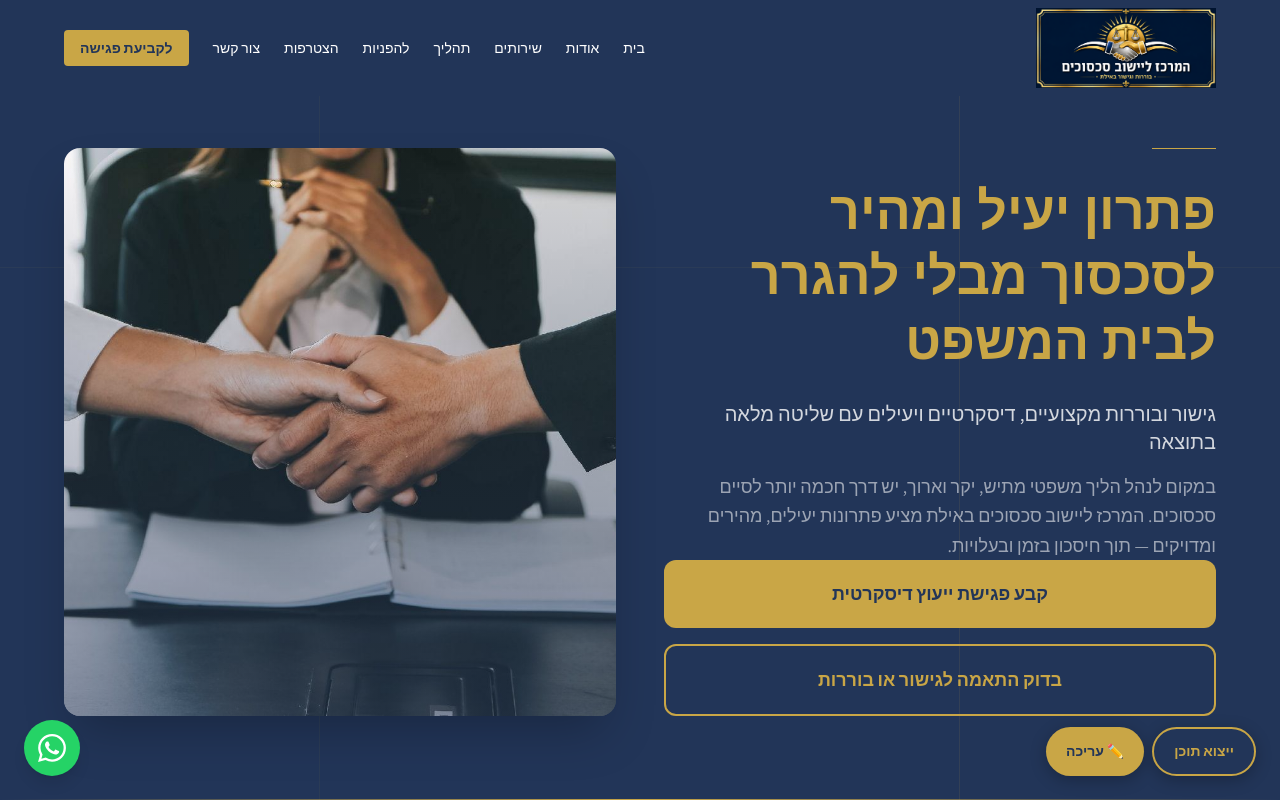
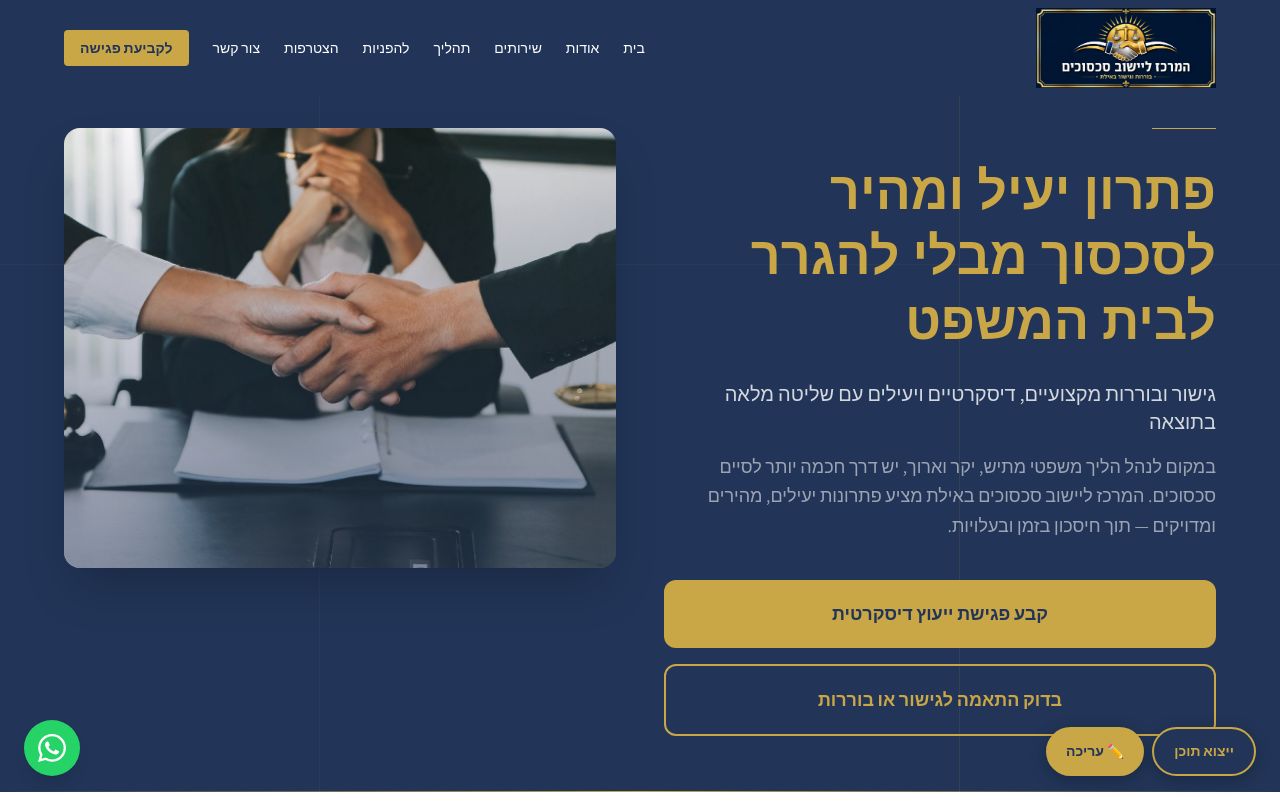
Before and after one commit to zyanir10/Gishurbo, a Next.js app: page / in a window 1280 px wide. Shown: the top 801 px of the page. Built offline with nearby package versions, Linux system fonts and the light colour scheme.

Commit message:
hero: remove min-h-screen, explicit spacing between text and buttons, next section visible without scrolling

```diff
--- a/app/page.tsx
+++ b/app/page.tsx
@@ -19,18 +19,18 @@ export default function HomePage() {
   return (
     <>
       {/* ─── Hero ─── */}
-      <section className="min-h-screen bg-navy flex items-center relative overflow-hidden">
+      <section className="bg-navy relative overflow-hidden">
         <div className="absolute inset-0 pointer-events-none" aria-hidden="true">
           <div className="absolute top-0 right-1/4 w-px h-full bg-gold/10" />
           <div className="absolute top-0 right-3/4 w-px h-full bg-gold/5" />
           <div className="absolute top-1/3 left-0 right-0 h-px bg-gold/5" />
         </div>
 
-        <div className="max-w-[1200px] mx-auto px-6 pt-36 pb-20 w-full">
+        <div className="max-w-[1200px] mx-auto px-6 pt-32 pb-14 w-full">
           <FadeIn>
-            <div className="grid md:grid-cols-2 gap-12">
+            <div className="grid md:grid-cols-2 gap-12 items-start">
               {/* Text column */}
-              <div className="flex flex-col">
+              <div>
                 <div className="w-16 h-px bg-gold mb-8" />
                 <h1 className="text-5xl md:text-[3.25rem] font-bold text-gold leading-tight mb-6">
                   <EditableText contentKey="home.hero.title" />
@@ -38,11 +38,10 @@ export default function HomePage() {
                 <p className="text-xl text-white/80 mb-4">
                   <EditableText contentKey="home.hero.subtitle" />
                 </p>
-                <p className="text-white/55 text-lg leading-relaxed max-w-xl">
+                <p className="text-white/55 text-lg leading-relaxed max-w-xl mb-10">
                   <EditableText contentKey="home.hero.body" />
                 </p>
-                {/* Both buttons stacked, pushed to bottom on desktop */}
-                <div className="flex flex-col gap-4 mt-10 md:mt-auto">
+                <div className="flex flex-col gap-4">
                   <Button href="/contact" variant="primary" size="lg" className="w-full">
                     <EditableText contentKey="home.hero.cta1" />
                   </Button>
@@ -52,8 +51,8 @@ export default function HomePage() {
                 </div>
               </div>
               {/* Image column */}
-              <div className="flex flex-col mt-8 md:mt-0">
-                <div className="relative rounded-2xl overflow-hidden shadow-2xl flex-1 min-h-[280px]">
+              <div className="mt-8 md:mt-0">
+                <div className="relative rounded-2xl overflow-hidden shadow-2xl h-[300px] md:h-[440px]">
                   <Image src="/handshake-photo.jpeg" alt="גישור מקצועי" fill className="object-cover" unoptimized priority />
                   <div className="absolute inset-0 bg-gradient-to-t from-navy/50 to-transparent" />
                 </div>
```
